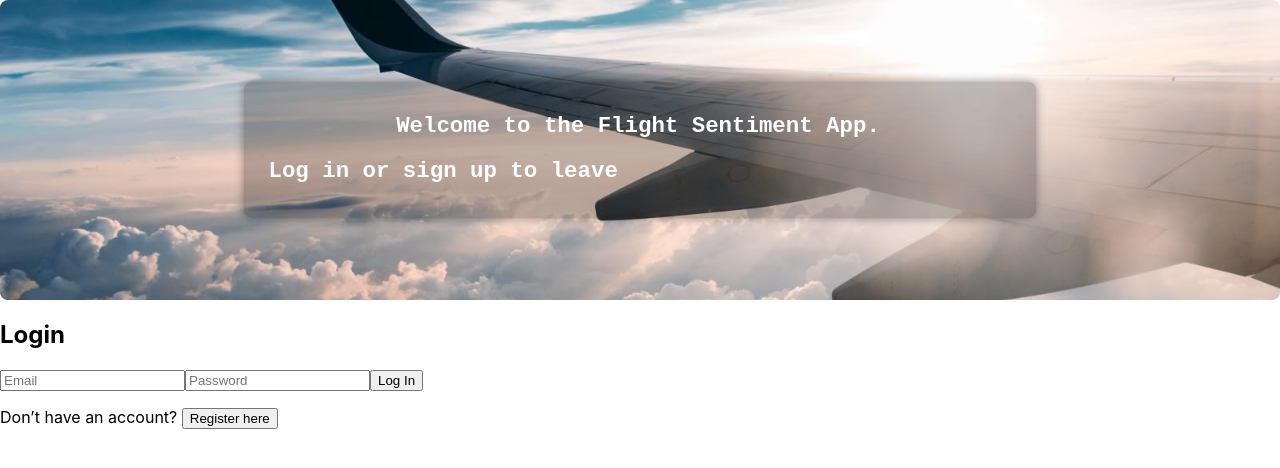
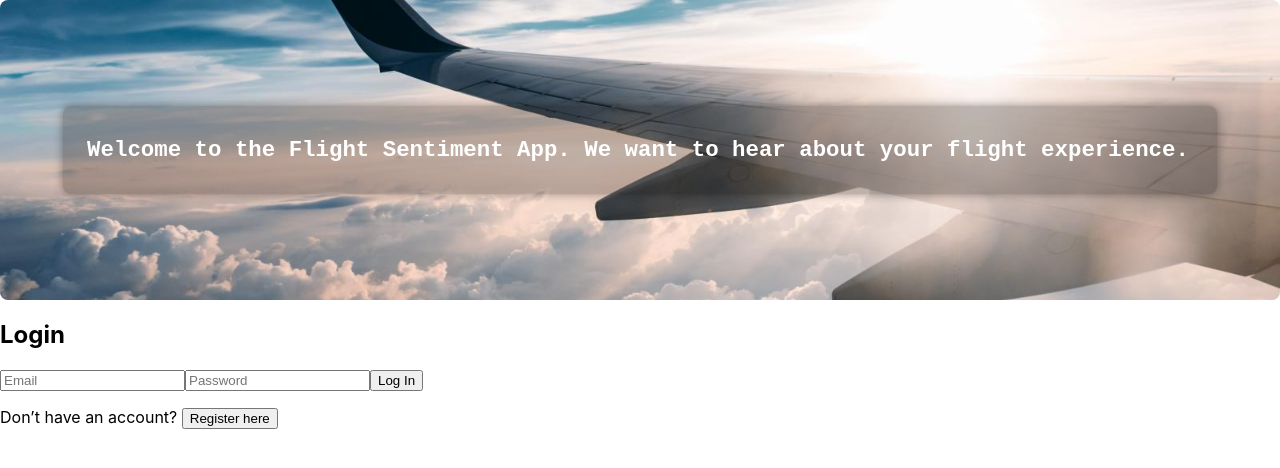
Before and after one commit to AlvaroGamundi/frontend_app_flights, a React (Create React App) app: page / in a window 1280 px wide. Shown: the top 468 px of the page. Built offline with nearby package versions, Linux system fonts and the light colour scheme.

Commit message:
interface 6

```diff
--- a/src/App.js
+++ b/src/App.js
@@ -24,10 +24,7 @@ function App() {
       <div className="hero-banner">
         {!loggedIn && (
           <div className="typewriter-container">
-            <h1 className="typewriter">Welcome to the Flight Sentiment App.</h1>
-            <h2 className="typewriter delay">
-              Log in or sign up to leave a comment about your flight.
-            </h2>
+            <h1 className="typewriter">Welcome to the Flight Sentiment App. We want to hear about your flight experience.</h1>
           </div>
         )}
       </div>
```
